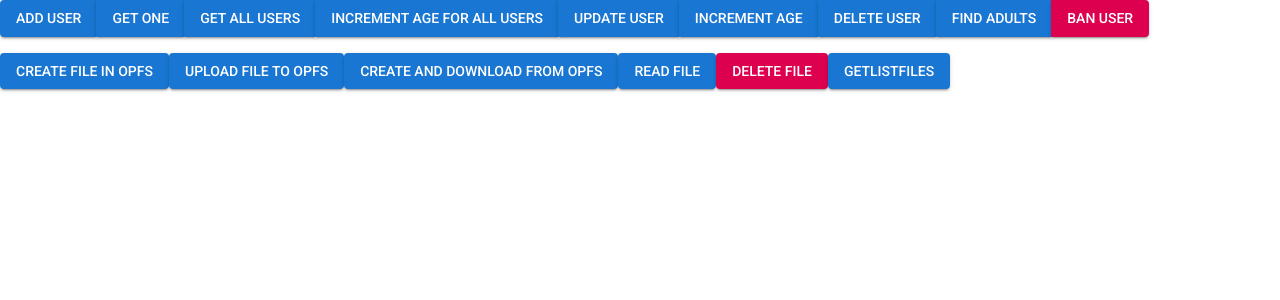
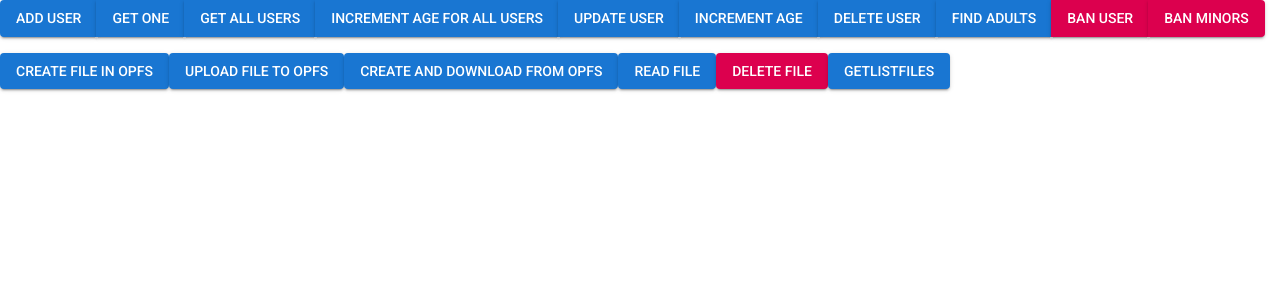
Before and after one commit to VjacheslavZ/IndexedDB, a React (Create React App) app: page / in a window 1280 px wide. Shown: the top 300 px of the page. Built offline with nearby package versions, Linux system fonts and the light colour scheme.

Commit message:
Add bulk ban functionality for underage users in IndexedDBUsage component; introduce new button for banning minors and enhance cursor handling in IndexedDB class.

```diff
--- a/src/components/IndexedDBUsage/index.tsx
+++ b/src/components/IndexedDBUsage/index.tsx
@@ -14,6 +14,32 @@ const users_db = new IndexedDB({
 });
 
 const IndexedDBUsage: FC = () => {
+  // Bulk update ban underage use cursor
+  const banUnderage = async () => {
+    users_db.useTransaction(
+      ['user', 'userLogs'],
+      'readwrite',
+      async ({ tx, stores }) => {
+        const query = IDBKeyRange.upperBound(18, true);
+        let records = await stores.user.openCursor(query, 'prev', 'age');
+
+        for (const record of records) {
+          if (record.is_active) {
+            await stores.user.put({ ...record, is_active: false });
+            await stores.userLogs.add({
+              action: 'ban_user',
+              user_id: record.id,
+              previous_value: null,
+              new_value: null,
+              timestamp: new Date().getTime(),
+            });
+          }
+        }
+        // tx.abort();
+      }
+    );
+  };
+
   const addUser = async () => {
     const name = prompt('Enter user name:');
     if (!name) return;
@@ -272,6 +298,9 @@ const IndexedDBUsage: FC = () => {
           <Button variant='contained' color='secondary' onClick={banUser}>
             Ban User
           </Button>
+          <Button variant='contained' color='secondary' onClick={banUnderage}>
+            Ban minors
+          </Button>
         </ButtonGroup>
       </Grid>
     </div>
--- a/src/lib/indexedDB/promisifyTransaction.ts
+++ b/src/lib/indexedDB/promisifyTransaction.ts
@@ -31,6 +31,26 @@ class PromisifyTransaction {
   delete(key: IDBValidKey): Promise<void> {
     return this.promisifyRequest(this.#store.delete(key));
   }
+
+  openCursor<T = any>(
+    query: IDBKeyRange | null = null,
+    direction: IDBCursorDirection = 'next',
+    indexName?: string
+  ): Promise<T[]> {
+    const source = indexName ? this.#store.index(indexName) : this.#store;
+    const cursorRequest = source.openCursor(query, direction);
+    const results: T[] = [];
+    return new Promise((resolve, reject) => {
+      cursorRequest.onsuccess = (e: Event) => {
+        const cursor = (e.target as IDBRequest<IDBCursorWithValue>).result;
+
+        if (!cursor) return resolve(results);
+        results.push(cursor.value);
+        cursor.continue();
+      };
+      cursorRequest.onerror = () => reject(cursorRequest.error);
+    });
+  }
 }
 
 export default PromisifyTransaction;
```
Also changed, not shown: src/lib/indexedDB/index.ts (+1 -13 lines).
